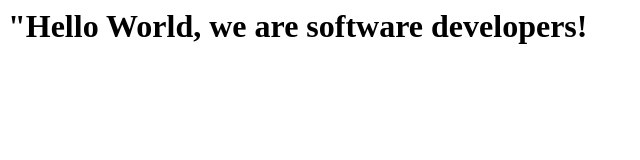
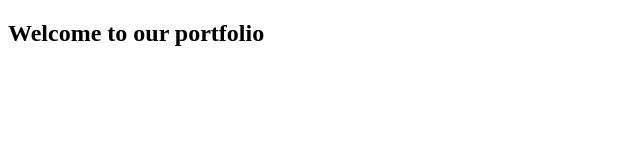
Before and after one commit to nurislam-ab/KotokuNurislam, a plain HTML site: page index.html in a window 1280 px wide. Shown: the whole page, without its empty margins (0-640 px from the left). Drawn offline with Linux system fonts and the light colour scheme.

Commit message:
added h1 section and some body css

```diff
--- a/index.html
+++ b/index.html
@@ -1,10 +1,13 @@
+<!doctype html>
 <htlml>
     <head>
         <title></title>
     </head>
 
     <body>
-        <h1>"Hello World, we are software developers!</h1>
+        <section id="welcome-section">
+            <h1>Welcome to our portfolio</h1>
+        </section>
     </body>
 
 </htlml>
--- a/style.css
+++ b/style.css
@@ -0,0 +1,5 @@
+body{
+text-align: center;
+font-family: helvetica;
+
+}
```
Also changed, not shown: 1 other file.
